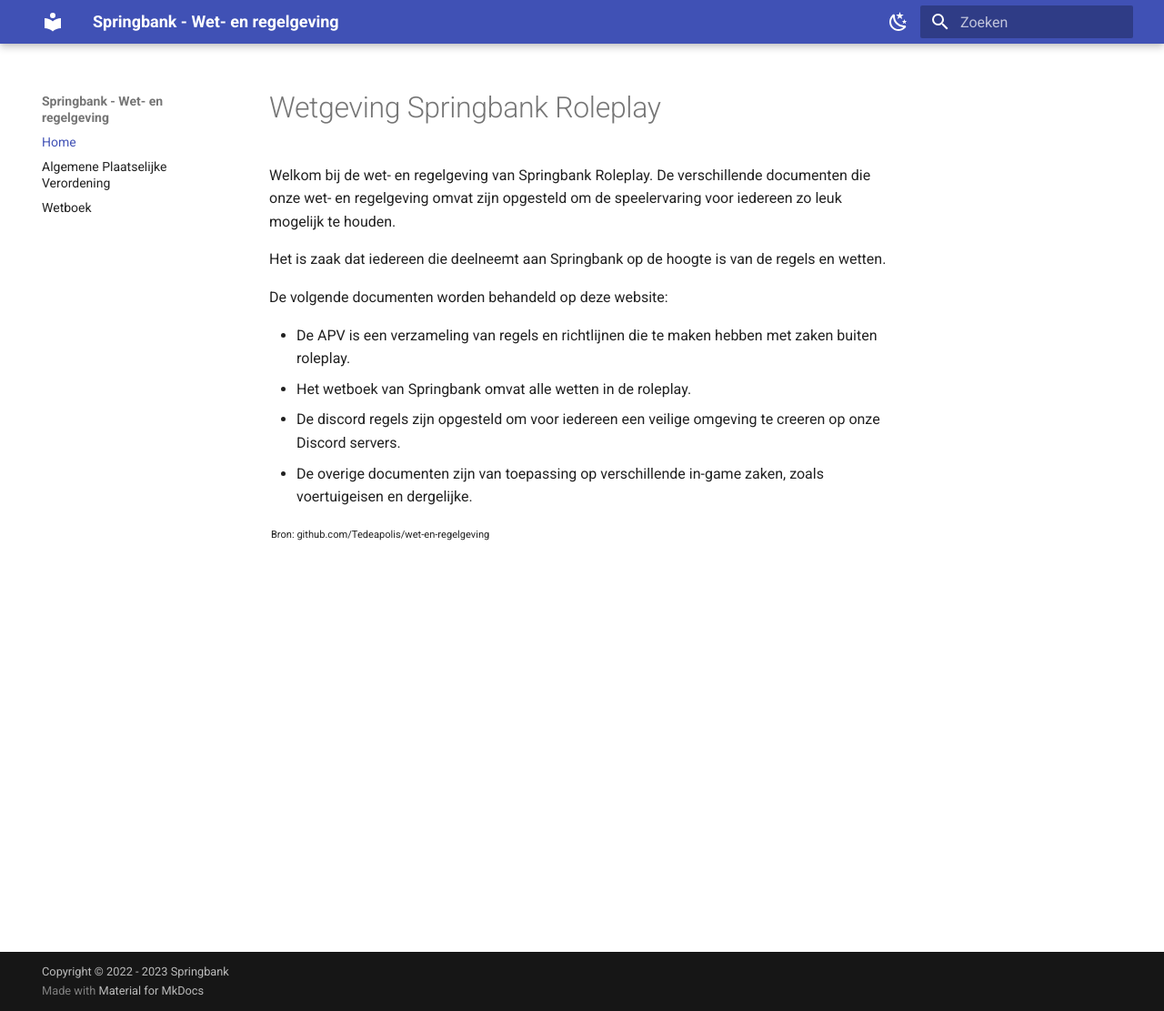
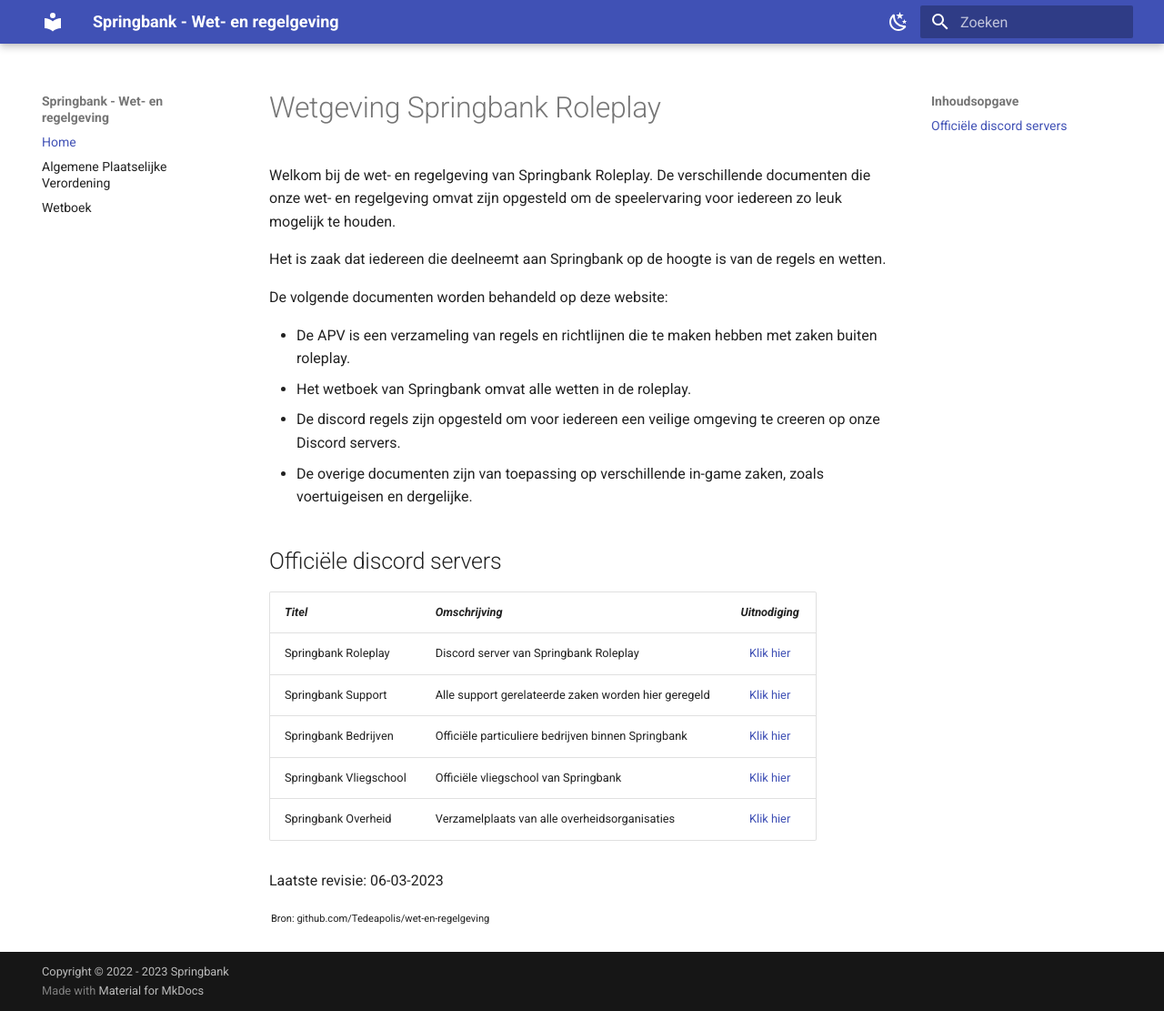
Before and after one commit to kevinpannenborg/wet-en-regelgeving, an MkDocs documentation site: the page built from docs/index.md, in a window 1280 px wide and 1111 px high. Shown: the whole window at 91% size. Built offline with MkDocs 1.6.1 and Material for MkDocs 9.7.7, drawn with Linux system fonts in a browser that asks for light colours; comment, search, counter and statistics services are not loaded.

Commit message:
Update index.md

```diff
--- a/docs/index.md
+++ b/docs/index.md
@@ -11,4 +11,16 @@ De volgende documenten worden behandeld op deze website:
 - De discord regels zijn opgesteld om voor iedereen een veilige omgeving te creeren op onze Discord servers.
 - De overige documenten zijn van toepassing op verschillende in-game zaken, zoals voertuigeisen en dergelijke.
 
+## Officiële discord servers
+
+| *Titel* | *Omschrijving* | *Uitnodiging* |
+|---|---|:---:|
+|Springbank Roleplay| Discord server van Springbank Roleplay | [Klik hier](https://discord.gg/springbankrp) |
+|Springbank Support| Alle support gerelateerde zaken worden hier geregeld | [Klik hier](https://discord.gg/phj2fGkqvF) |
+|Springbank Bedrijven| Officiële particuliere bedrijven binnen Springbank | [Klik hier](https://discord.gg/ddtsmy9amq) |
+|Springbank Vliegschool| Officiële vliegschool van Springbank | [Klik hier](https://discord.gg/7AnPp5ayY3) |
+|Springbank Overheid| Verzamelplaats van alle overheidsorganisaties | [Klik hier](https://discord.gg/FTZv2yMWE5) |
+
+Laatste revisie: 06-03-2023
+
 <sub><sup>Bron: github.com/Tedeapolis/wet-en-regelgeving</sup></sub>
```
